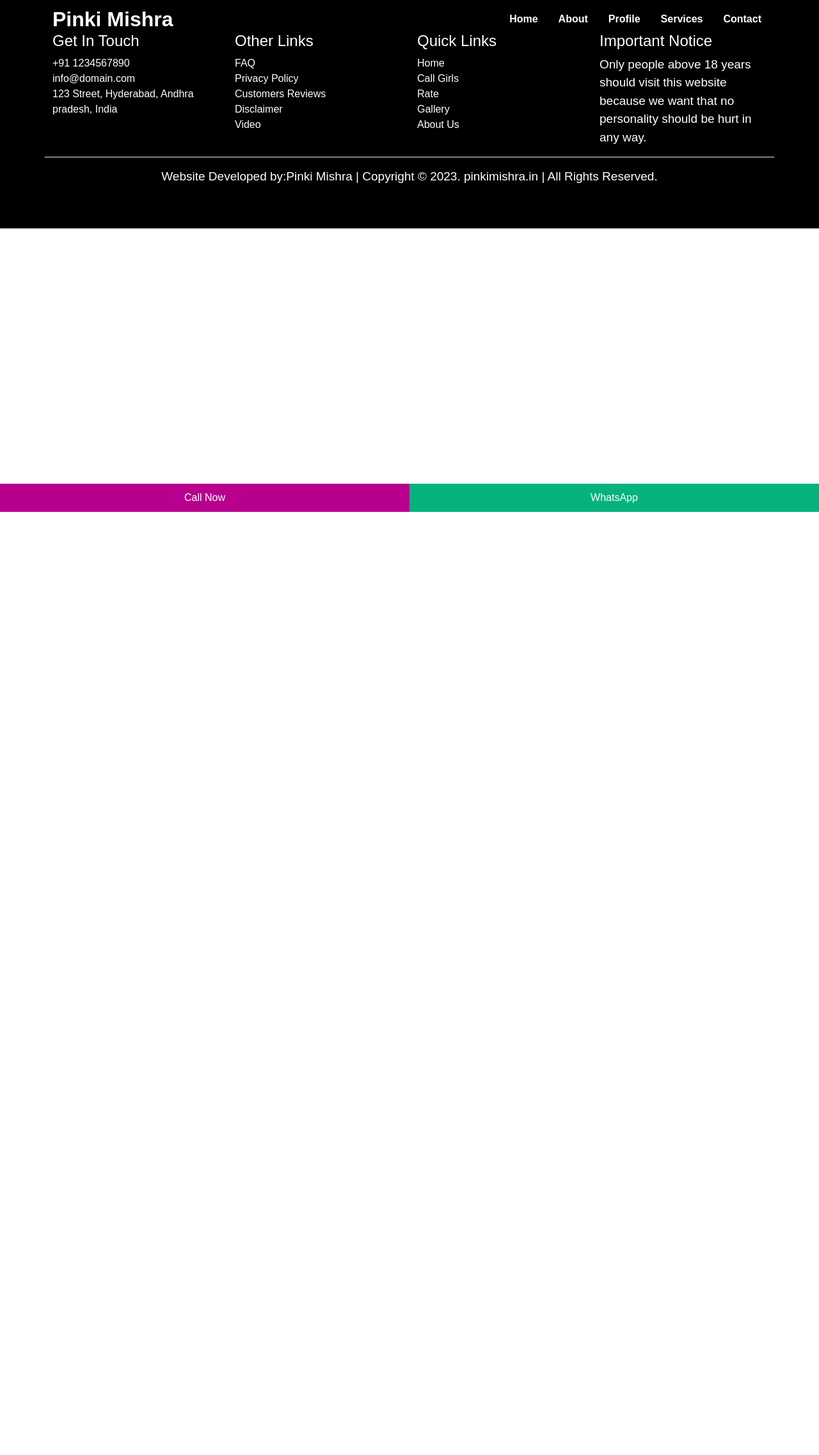
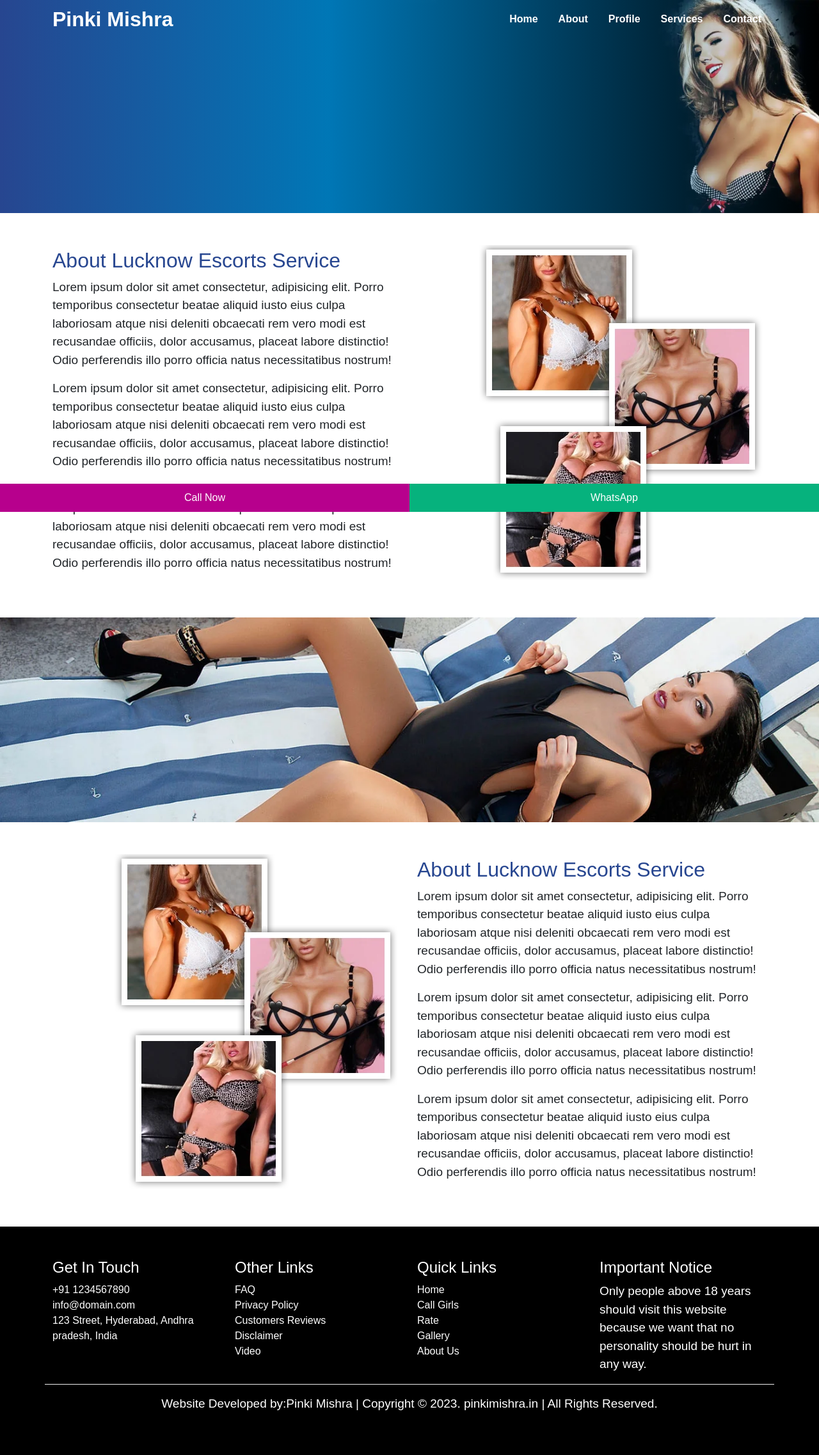
Before and after one commit to akkushwaha7834/pinkimishra, a PHP site: page /about.php in a window 1280 px wide. Shown: the whole page at 64% size. Before the commit the page ends 800 px from the top, so only its background shows below. Run offline with PHP 8.4, Linux system fonts and the light colour scheme; some libraries are stand-ins or nearby versions.

Commit message:
About Page done

```diff
--- a/about.php
+++ b/about.php
@@ -1,3 +1,41 @@
 <?php include_once('./include/header.php') ?>
+<section class="banner">
+	<img src="assets/images/inner.webp" class="img-fluid" width="100%" height="400px">
+</section>
+
+<section class="about-intro">
+	<div class="container">
+        <div class="row gy-4 align-items-center">
+            <div class="col-md-6">
+                <h2 class="text-primary">About Lucknow Escorts Service</h2>
+                <p>Lorem ipsum dolor sit amet consectetur, adipisicing elit. Porro temporibus consectetur beatae aliquid iusto eius culpa laboriosam atque nisi deleniti obcaecati rem vero modi est recusandae officiis, dolor accusamus, placeat labore distinctio! Odio perferendis illo porro officia natus necessitatibus nostrum!</p>
+                <p>Lorem ipsum dolor sit amet consectetur, adipisicing elit. Porro temporibus consectetur beatae aliquid iusto eius culpa laboriosam atque nisi deleniti obcaecati rem vero modi est recusandae officiis, dolor accusamus, placeat labore distinctio! Odio perferendis illo porro officia natus necessitatibus nostrum!</p>
+                <p>Lorem ipsum dolor sit amet consectetur, adipisicing elit. Porro temporibus consectetur beatae aliquid iusto eius culpa laboriosam atque nisi deleniti obcaecati rem vero modi est recusandae officiis, dolor accusamus, placeat labore distinctio! Odio perferendis illo porro officia natus necessitatibus nostrum!</p>
+            </div>
+            <div class="col-md-6 col-lg-5 offset-lg-1">
+                <img src="assets/images/top-rt-img.webp" class="img-fluid">
+            </div>
+        </div>
+    </div>
+</section>
+<section class="image-section">
+	<img src="assets/images/banner.jpg" class="img-fluid" width="100%">
+</section>
+
+<section class="about-intro">
+	<div class="container">
+        <div class="row gy-4 align-items-center">
+        	<div class="col-md-6 col-lg-5 offset-lg-1">
+                <img src="assets/images/top-rt-img.webp" class="img-fluid">
+            </div>
+            <div class="col-md-6">
+                <h2 class="text-primary">About Lucknow Escorts Service</h2>
+                <p>Lorem ipsum dolor sit amet consectetur, adipisicing elit. Porro temporibus consectetur beatae aliquid iusto eius culpa laboriosam atque nisi deleniti obcaecati rem vero modi est recusandae officiis, dolor accusamus, placeat labore distinctio! Odio perferendis illo porro officia natus necessitatibus nostrum!</p>
+                <p>Lorem ipsum dolor sit amet consectetur, adipisicing elit. Porro temporibus consectetur beatae aliquid iusto eius culpa laboriosam atque nisi deleniti obcaecati rem vero modi est recusandae officiis, dolor accusamus, placeat labore distinctio! Odio perferendis illo porro officia natus necessitatibus nostrum!</p>
+                <p>Lorem ipsum dolor sit amet consectetur, adipisicing elit. Porro temporibus consectetur beatae aliquid iusto eius culpa laboriosam atque nisi deleniti obcaecati rem vero modi est recusandae officiis, dolor accusamus, placeat labore distinctio! Odio perferendis illo porro officia natus necessitatibus nostrum!</p>
+            </div>
+        </div>
+    </div>
+</section>
 
 <?php include_once('./include/footer.php') ?>
--- a/assets/css/style.css
+++ b/assets/css/style.css
@@ -304,3 +304,6 @@ section.banner {
     padding: 10px 0 0;
     border: 1px solid #fff;
 }
+.about-intro{
+    padding: 50px 0;
+}
--- a/include/header.php
+++ b/include/header.php
@@ -34,7 +34,7 @@
                                 </a>
                             </li>
                             <li class="nav-item">
-                                <a class="nav-link" href="#">About</a>
+                                <a class="nav-link" href="about.php">About</a>
                             </li>
                             <li class="nav-item">
                                 <a class="nav-link" href="#">Profile</a>
--- a/index.php
+++ b/index.php
@@ -1,8 +1,7 @@
 <?php include_once('./include/header.php') ?>
 
 <section class="banner">
-<img src="https://www.shwetamalik.in/assets/images/backgrounds/banner.webp" class="img-fluid" width="100%">
-
+	<img src="assets/images/banner.webp" class="img-fluid" width="100%">
 </section>
 <section class="intro">
 	<div class="container">
```
Also changed, not shown: assets/images/banner.jpg (added), assets/images/banner.webp, assets/images/book.gif (added), assets/images/inner.webp (added).
